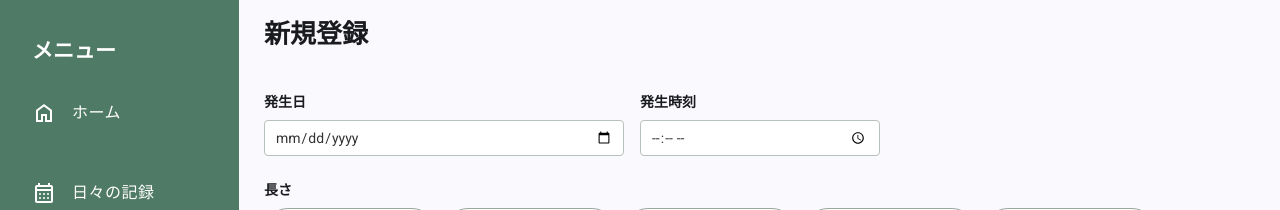
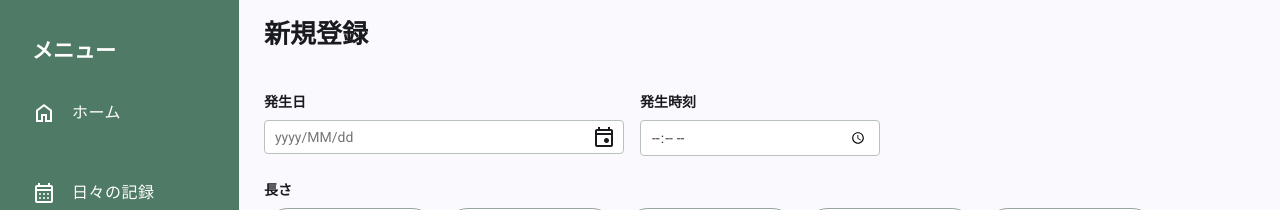
Before and after one commit to k5-mina/life-log-frontend, an Angular app: page /create in a window 1280 px wide. Shown: the top 210 px of the page. Built offline with nearby package versions, Linux system fonts and the light colour scheme.

Commit message:
検索画面の検索条件部の発生日の部品を修正
手打ちしやすいように入力補完機能を追加
値が無効の時、エラーメッセージを表示するように修正

```diff
--- a/src/app/features/create/create.html
+++ b/src/app/features/create/create.html
@@ -5,12 +5,36 @@
     <div class="date-time-row">
       <div class="form-row">
         <label for="occurrence-date">発生日</label>
-        <input
-          class="date-input"
-          id="occurrence-date"
-          type="date"
-          formControlName="occurrenceDate"
-        />
+
+        <div class="date-input-area">
+          <div class="date-control">
+            <input
+              [class.date-invalid]="dateInvalid"
+              id="occurrence-date"
+              type="text"
+              placeholder="yyyy/MM/dd"
+              formControlName="occurrenceDate"
+              (blur)="normalizeOccurrenceDate()"
+              [attr.aria-label]="dateInvalid"
+              class="date-input"
+              aria-describedby="occurrence-date-error"
+            />
+
+            <span class="calendar-button material-symbols-outlined" aria-hidden="true">event</span>
+
+            <input
+              class="native-date-picker"
+              type="date"
+              tabindex="-1"
+              aria-label="カレンダーから発生日を選択"
+              (change)="onCalendarDateChange($event)"
+            />
+          </div>
+
+          @if (dateInvalid) {
+            <div id="occurrence-date-error" class="error-message">日付として認識できません</div>
+          }
+        </div>
       </div>
 
       <div class="form-row">
--- a/src/app/features/create/create.scss
+++ b/src/app/features/create/create.scss
@@ -34,6 +34,17 @@ form {
   gap: 16px;
 }
 
+.date-input-area {
+  display: flex;
+  flex-direction: column;
+  gap: 8px;
+}
+
+.date-control {
+  position: relative;
+  display: inline blick;
+}
+
 .date-input,
 .time-input {
   box-sizing: border-box;
@@ -55,6 +66,38 @@ form {
 
 .date-input {
   width: 360px;
+  padding-right: 42px;
+
+  &.date-invalid {
+    border: 1px solid #b54745;
+  }
+
+  &.date-invalid:focus {
+    border-color: #b54745;
+    outline-color: rgba(181, 71, 69, 0.18);
+  }
+}
+
+.calendar-button {
+  position: absolute;
+  top: 50%;
+  right: 8px;
+  transform: translateY(-50%);
+  pointer-events: none;
+}
+
+.native-date-picker {
+  position: absolute;
+  top: 0;
+  right: 0;
+  width: 36px;
+  height: 100%;
+  opacity: 0;
+  cursor: pointer;
+}
+
+.error-message {
+  color: #b54745;
 }
 
 .time-input {
--- a/src/app/features/create/create.ts
+++ b/src/app/features/create/create.ts
@@ -27,6 +27,92 @@ export class Create {
   readonly noiseTypeOptions = ['足音', '衝撃音', '物を引きずる音', '話し声', 'その他'];
   // 音の種類選択肢
   readonly soundTypeOptions = ['足音', '衝撃音', '物を引きずる音', '話し声', 'その他'];
+
+  dateInvalid = false;
+
+  normalizeOccurrenceDate(): void {
+    const control = this.form.controls.occurrenceDate;
+    const value = (control.value || '').trim();
+
+    // 未入力はエラーにしない
+    if (!value) {
+      this.dateInvalid = false;
+      control.setErrors(null);
+      return;
+    }
+
+    const match =
+      value.match(/^(\d{4})(\d{2})(\d{2})$/) ??
+      value.match(/^(\d{4})\/(\d{1,2})\/(\d{1,2})$/) ??
+      value.match(/^(\d{4})-(\d{1,2})-(\d{1,2})$/);
+
+    if (!match) {
+      this.dateInvalid = true;
+      control.setErrors({ invalidDate: true });
+      return;
+    }
+
+    const year = Number(match[1]);
+    const month = Number(match[2]);
+    const day = Number(match[2]);
+
+    if (!this.isValidDate(year, month, day)) {
+      this.dateInvalid = true;
+      control.setErrors({ invalidDate: true });
+      return;
+    }
+
+    const normalized =
+      `${String(year).padStart(4, '0')}/` +
+      `${String(month).padStart(2, '0')}/` +
+      `${String(day).padStart(2, '0')}`;
+
+    this.dateInvalid = false;
+    control.setValue(normalized);
+    control.setErrors(null);
+  }
+
+  private isValidDate(year: number, month: number, day: number): boolean {
+    if (month < 1 || month > 12 || day < 1) {
+      return false;
+    }
+
+    const dayInMonth = [
+      31,
+      this.isLeapYear(year) ? 29 : 28,
+      31,
+      30,
+      31,
+      30,
+      31,
+      31,
+      30,
+      31,
+      30,
+      31,
+    ];
+
+    return day <= dayInMonth[month - 1];
+  }
+
+  private isLeapYear(year: number): boolean {
+    return year % 4 === 0 && (year % 100 !== 0 || year % 400 === 0);
+  }
+
+  onCalendarDateChange(event: Event): void {
+    const input = event.target as HTMLInputElement;
+    if (!input.value) {
+      return;
+    }
+
+    // type="date"の値はyyyy-MM-dd
+    const [year, month, day] = input.value.split('-');
+    const value = `${year}/${month}/${day}`;
+
+    this.form.controls.occurrenceDate.setValue(value);
+    this.dateInvalid = false;
+    this.form.controls.occurrenceDate.setErrors(null);
+  }
 
   setNoiseLevel(level: number): void {
     this.form.controls.noiseLevel.setValue(level);
```
